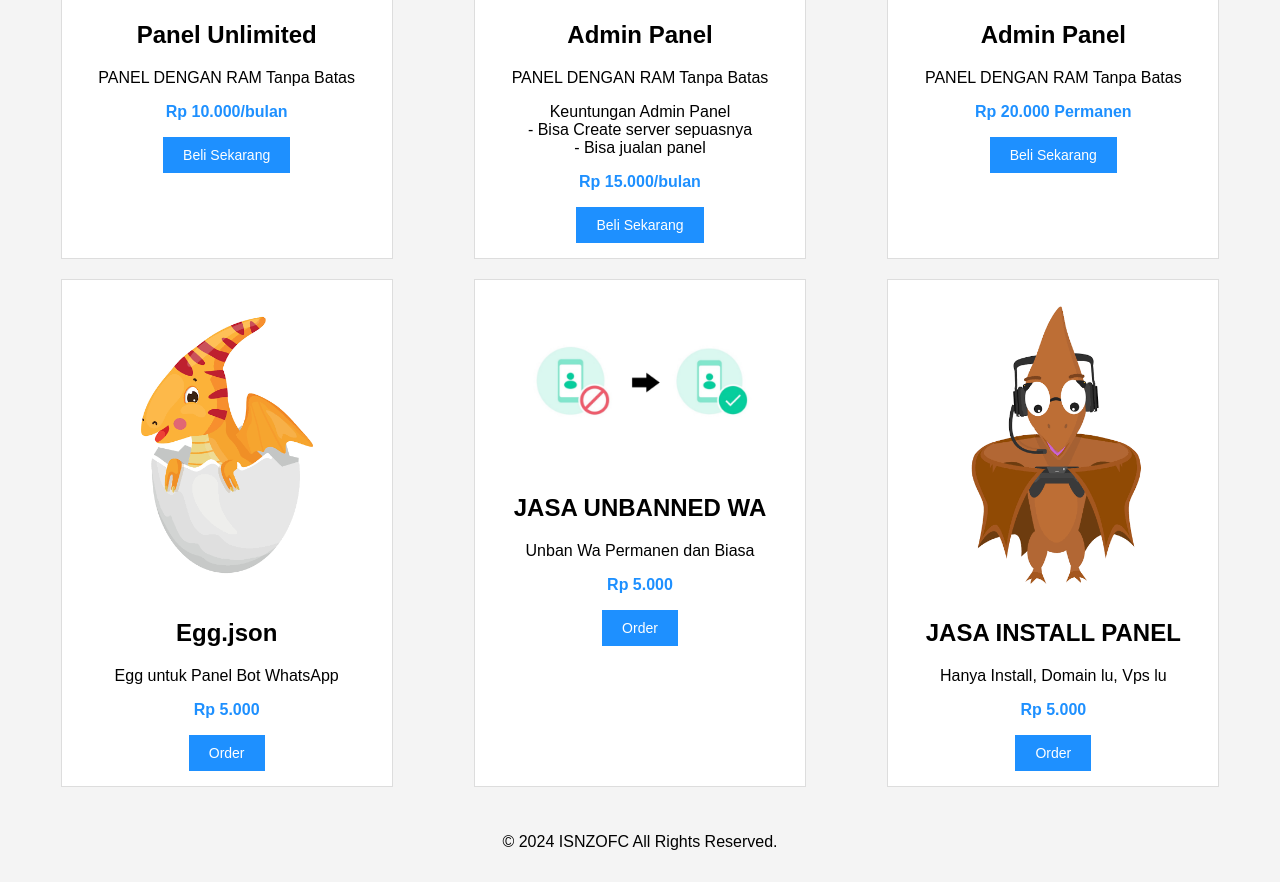
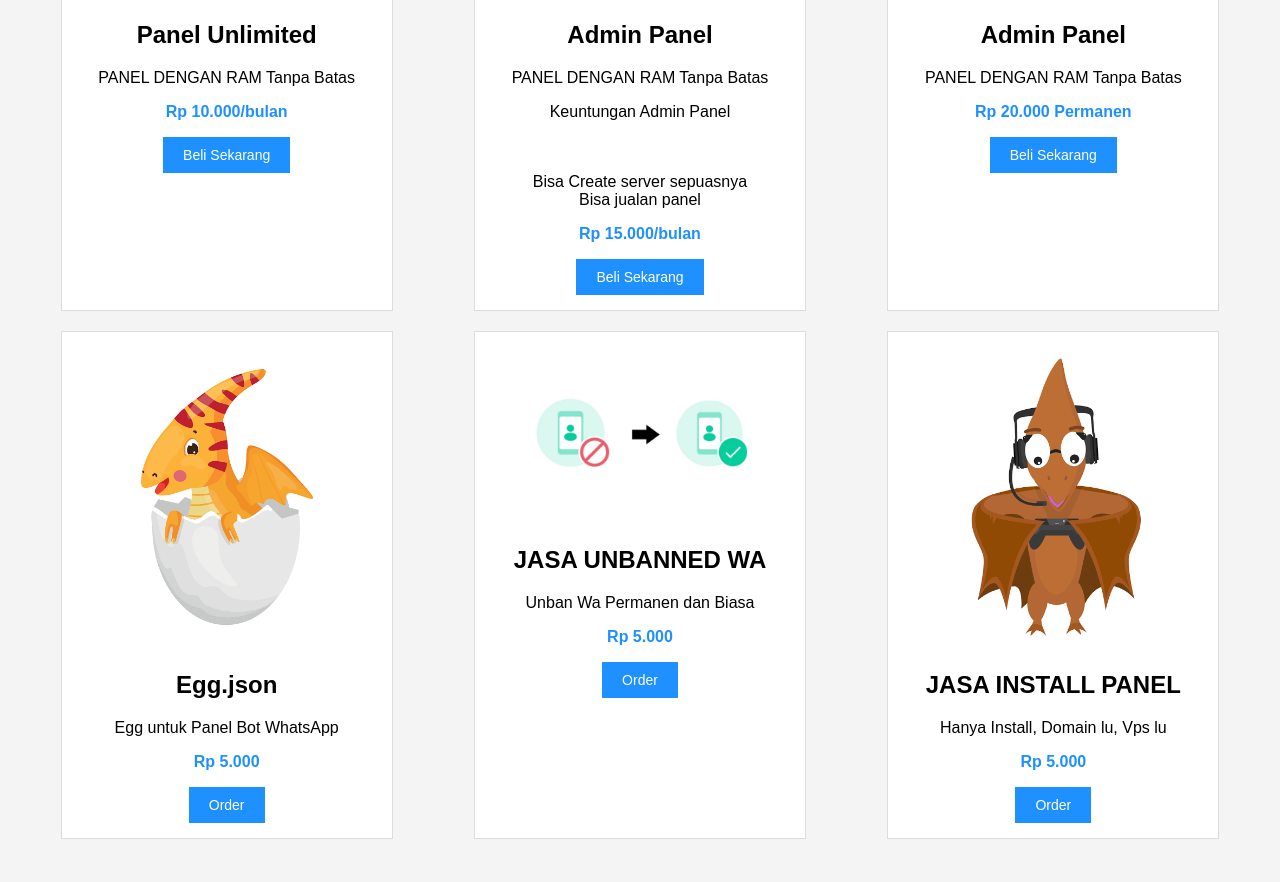
Before and after one commit to isnaganteng/isnaganteng.github.io, a plain HTML site: page index.html in a window 1280 px wide. Shown: the part 2062-2944 px from the top of the page. Drawn offline with Linux system fonts and the light colour scheme.

Commit message:
Update index.html

```diff
--- a/index.html
+++ b/index.html
@@ -359,9 +359,10 @@
             <h2>Admin Panel</h2>
 
             <p>PANEL DENGAN RAM Tanpa Batas</p>
-            <p>Keuntungan Admin Panel<br>
-                - Bisa Create server sepuasnya<br>
-                - Bisa jualan panel<br>
+            <p>Keuntungan Admin Panel<p><br><br>
+                Bisa Create server sepuasnya<br>
+                Bisa jualan panel<br>
+
 
             <p class="harga">Rp 15.000/bulan</p>
 
```
